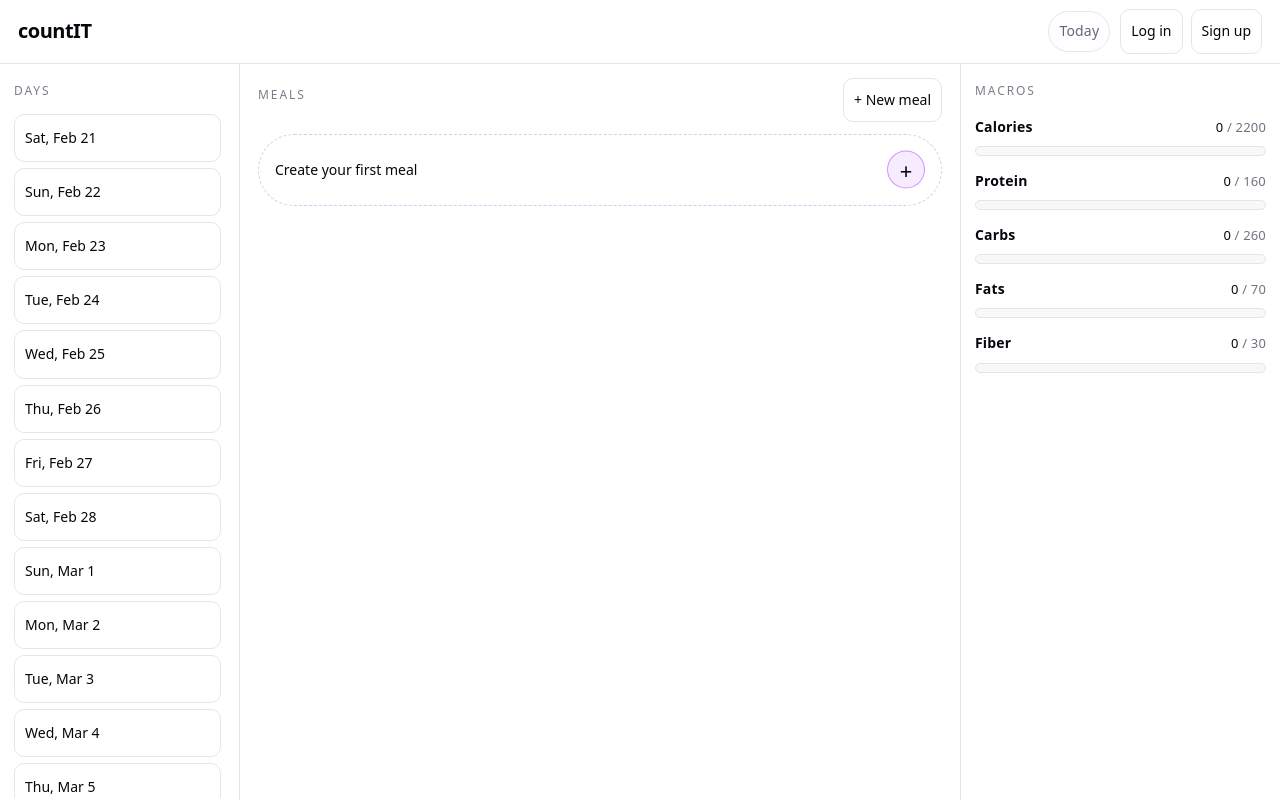
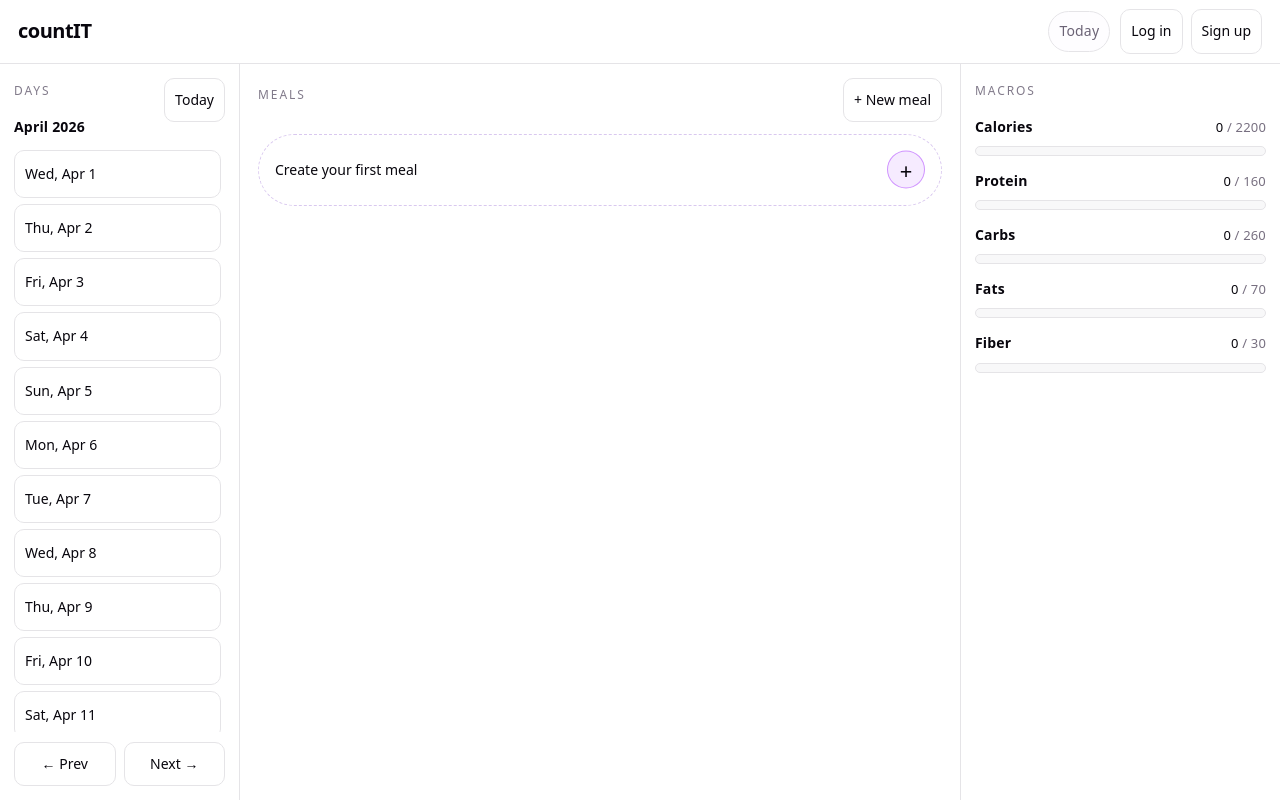
Before and after one commit to maksymiliankoscielniak/countIT, a React (Vite) app in the folder frontend/: page / in a window 1280 px wide. Built offline with nearby package versions, Linux system fonts and the light colour scheme.

Commit message:
QoL changes.

```diff
--- a/frontend/src/App.css
+++ b/frontend/src/App.css
@@ -94,7 +94,10 @@
   grid-area: left;
   border-right: 1px solid var(--border);
   padding: 14px;
-  overflow: auto;
+  overflow: hidden;
+  display: flex;
+  flex-direction: column;
+  min-height: 0;
 }
 
 .right {
@@ -122,9 +125,36 @@
   display: flex;
   flex-direction: column;
   gap: 6px;
-  max-height: calc(100svh - 64px - 14px - 14px - 24px);
+  flex: 1 1 auto;
+  min-height: 0;
   overflow: auto;
   padding-right: 4px;
+}
+
+.daysHeader {
+  display: flex;
+  align-items: flex-start;
+  justify-content: space-between;
+  gap: 12px;
+  margin-bottom: 10px;
+}
+
+.monthTitle {
+  color: var(--text-h);
+  font-size: 14px;
+  font-weight: 650;
+  margin-top: 2px;
+}
+
+.daysFooter {
+  display: flex;
+  gap: 8px;
+  margin-top: 10px;
+}
+
+.daysFooter .ghostButton {
+  flex: 1 1 0;
+  justify-content: center;
 }
 
 .dayItem {
@@ -263,10 +293,60 @@
   color: var(--text-h);
 }
 
-.dragHint {
-  font-size: 16px;
-  opacity: 0.55;
+.mealNameButton {
+  border: 0;
+  background: transparent;
+  padding: 6px 8px;
+  margin: -6px -8px;
+  border-radius: 10px;
+  cursor: text;
+  color: var(--text-h);
+  font: inherit;
+  font-weight: 650;
+  text-align: left;
+}
+
+.mealNameButton:hover {
+  background: color-mix(in oklab, var(--bg) 80%, var(--border));
+}
+
+.mealNameInput {
+  width: min(320px, 45vw);
+  font: inherit;
+  font-weight: 650;
+  font-size: 14px;
+  padding: 8px 10px;
+  border-radius: 12px;
+  border: 1px solid var(--border);
+  background: color-mix(in oklab, var(--bg) 92%, transparent);
+  color: var(--text-h);
+  outline: none;
+}
+
+.mealNameInput:focus {
+  border-color: color-mix(in oklab, var(--accent) 55%, var(--border));
+  box-shadow: 0 0 0 3px color-mix(in oklab, var(--accent-bg) 70%, transparent);
+}
+
+.dragHandle {
+  width: 34px;
+  height: 34px;
+  border-radius: 10px;
+  border: 1px solid var(--border);
+  background: color-mix(in oklab, var(--bg) 92%, transparent);
+  cursor: grab;
+  color: var(--text-h);
+  opacity: 0.7;
+  display: grid;
+  place-items: center;
+  padding: 0;
+  touch-action: none;
   user-select: none;
+  line-height: 1;
+}
+
+.dragHandle:active {
+  cursor: grabbing;
 }
 
 .mealActions {
@@ -674,6 +754,10 @@
     display: grid;
   }
 
+  .dayLabel {
+    display: none;
+  }
+
   .productRow {
     grid-template-columns: 1fr auto;
     grid-template-rows: auto auto;
--- a/frontend/src/App.tsx
+++ b/frontend/src/App.tsx
@@ -16,6 +16,8 @@ type Meal = {
   products: Product[]
   isSearching?: boolean
   searchQuery?: string
+  isRenaming?: boolean
+  renameDraft?: string
 }
 
 type DayState = {
@@ -72,12 +74,6 @@ function toISODateKey(d: Date) {
   return `${d.getFullYear()}-${pad2(d.getMonth() + 1)}-${pad2(d.getDate())}`
 }
 
-function addDays(dateKey: string, deltaDays: number) {
-  const d = new Date(`${dateKey}T00:00:00`)
-  d.setDate(d.getDate() + deltaDays)
-  return toISODateKey(d)
-}
-
 function formatDayLabel(dateKey: string) {
   const d = new Date(`${dateKey}T00:00:00`)
   return d.toLocaleDateString(undefined, { weekday: 'short', month: 'short', day: 'numeric' })
@@ -86,6 +82,36 @@ function formatDayLabel(dateKey: string) {
 function weekdayLetter(dateKey: string) {
   const d = new Date(`${dateKey}T00:00:00`)
   return d.toLocaleDateString(undefined, { weekday: 'short' }).slice(0, 1).toUpperCase()
+}
+
+function monthKey(dateKey: string) {
+  return dateKey.slice(0, 7) // YYYY-MM
+}
+
+function monthLabel(dateKeyOrMonthKey: string) {
+  const key = dateKeyOrMonthKey.length === 7 ? `${dateKeyOrMonthKey}-01` : dateKeyOrMonthKey
+  const d = new Date(`${key}T00:00:00`)
+  return d.toLocaleDateString(undefined, { month: 'long', year: 'numeric' })
+}
+
+function daysInMonth(month: string) {
+  const first = new Date(`${month}-01T00:00:00`)
+  const last = new Date(first)
+  last.setMonth(first.getMonth() + 1)
+  last.setDate(0)
+  const out: string[] = []
+  for (let day = 1; day <= last.getDate(); day++) {
+    const d = new Date(first)
+    d.setDate(day)
+    out.push(toISODateKey(d))
+  }
+  return out
+}
+
+function addMonths(monthKeyStr: string, delta: number) {
+  const d = new Date(`${monthKeyStr}-01T00:00:00`)
+  d.setMonth(d.getMonth() + delta)
+  return `${d.getFullYear()}-${pad2(d.getMonth() + 1)}`
 }
 
 function uid(prefix = 'id') {
@@ -117,12 +143,7 @@ export default function App() {
   const dragMealIdRef = useRef<string | null>(null)
   const [dragMealId, setDragMealId] = useState<string | null>(null)
   const [dropTarget, setDropTarget] = useState<{ mealId: string; position: 'before' | 'after' } | null>(null)
-  const dayListRef = useRef<HTMLDivElement | null>(null)
-
-  const [daysRange, setDaysRange] = useState<{ start: string; end: string }>(() => ({
-    start: addDays(todayKey, -60),
-    end: addDays(todayKey, 60),
-  }))
+  const [activeMonth, setActiveMonth] = useState(() => monthKey(todayKey))
 
   const [isDaysOpenMobile, setIsDaysOpenMobile] = useState(false)
 
@@ -162,15 +183,7 @@ export default function App() {
     else localStorage.removeItem('countit_session')
   }, [session])
 
-  const days = useMemo(() => {
-    const out: string[] = []
-    let cur = daysRange.start
-    while (cur <= daysRange.end) {
-      out.push(cur)
-      cur = addDays(cur, 1)
-    }
-    return out
-  }, [daysRange])
+  const days = useMemo(() => daysInMonth(activeMonth), [activeMonth])
 
   const currentMeals = useMemo(() => dayData[selectedDayKey]?.meals ?? [], [dayData, selectedDayKey])
 
@@ -195,7 +208,15 @@ export default function App() {
 
   function addMeal() {
     const n = currentMeals.length + 1
-    const meal: Meal = { id: uid('meal'), name: `Meal ${n}`, products: [], isSearching: false, searchQuery: '' }
+    const meal: Meal = {
+      id: uid('meal'),
+      name: `Meal ${n}`,
+      products: [],
+      isSearching: false,
+      searchQuery: '',
+      isRenaming: false,
+      renameDraft: '',
+    }
     setMeals([...currentMeals, meal])
   }
 
@@ -220,6 +241,32 @@ export default function App() {
         m.id === mealId ? { ...m, isSearching: true, searchQuery: m.searchQuery ?? '' } : { ...m, isSearching: false },
       ),
     )
+  }
+
+  function beginRename(mealId: string) {
+    setMeals(
+      currentMeals.map((m) =>
+        m.id === mealId ? { ...m, isRenaming: true, renameDraft: m.name } : { ...m, isRenaming: false },
+      ),
+    )
+  }
+
+  function setRenameDraft(mealId: string, value: string) {
+    setMeals(currentMeals.map((m) => (m.id === mealId ? { ...m, renameDraft: value } : m)))
+  }
+
+  function commitRename(mealId: string) {
+    setMeals(
+      currentMeals.map((m) => {
+        if (m.id !== mealId) return m
+        const nextName = (m.renameDraft ?? '').trim()
+        return { ...m, name: nextName.length ? nextName : m.name, isRenaming: false }
+      }),
+    )
+  }
+
+  function cancelRename(mealId: string) {
+    setMeals(currentMeals.map((m) => (m.id === mealId ? { ...m, isRenaming: false } : m)))
   }
 
   function closeSearch(mealId: string) {
@@ -271,6 +318,39 @@ export default function App() {
     insertAt = clamp(insertAt, 0, next.length)
     next.splice(insertAt, 0, item)
     setMeals(next)
+  }
+
+  function beginPointerReorder(e: React.PointerEvent, mealId: string) {
+    // Mobile Safari doesn't support HTML5 drag well; use pointer-based reorder.
+    e.preventDefault()
+    dragMealIdRef.current = mealId
+    setDragMealId(mealId)
+    setDropTarget(null)
+    ;(e.currentTarget as HTMLElement).setPointerCapture(e.pointerId)
+  }
+
+  function updatePointerReorder(e: React.PointerEvent) {
+    const from = dragMealIdRef.current
+    if (!from) return
+    const els = document.elementsFromPoint(e.clientX, e.clientY) as HTMLElement[]
+    const mealEl = els.find((el) => el.dataset && 'mealId' in el.dataset) as HTMLElement | undefined
+    const targetId = mealEl?.dataset.mealId
+    if (!targetId || targetId === from) {
+      setDropTarget(null)
+      return
+    }
+    const rect = mealEl.getBoundingClientRect()
+    const y = e.clientY - rect.top
+    const position: 'before' | 'after' = y < rect.height / 2 ? 'before' : 'after'
+    setDropTarget({ mealId: targetId, position })
+  }
+
+  function endPointerReorder() {
+    const from = dragMealIdRef.current
+    dragMealIdRef.current = null
+    if (from && dropTarget) reorderMealsAt(from, dropTarget.mealId, dropTarget.position)
+    setDragMealId(null)
+    setDropTarget(null)
   }
 
   const currentUser = useMemo(() => {
@@ -332,18 +412,6 @@ export default function App() {
     setIsAuthOpen(false)
   }
 
-  function onDaysScroll() {
-    const el = dayListRef.current
-    if (!el) return
-    const nearTop = el.scrollTop < 120
-    const nearBottom = el.scrollHeight - (el.scrollTop + el.clientHeight) < 120
-    if (nearTop) {
-      setDaysRange((r) => ({ ...r, start: addDays(r.start, -90) }))
-    } else if (nearBottom) {
-      setDaysRange((r) => ({ ...r, end: addDays(r.end, 90) }))
-    }
-  }
-
   return (
     <div className="app">
       <header className="topbar">
@@ -374,8 +442,27 @@ export default function App() {
       </header>
 
       <aside className={`left ${isDaysOpenMobile ? 'openMobile' : ''}`}>
-        <div className="panelTitle">Days</div>
-        <div className="dayList" role="listbox" aria-label="Days" ref={dayListRef} onScroll={onDaysScroll}>
+        <div className="daysHeader">
+          <div>
+            <div className="panelTitle">Days</div>
+            <div className="monthTitle">{monthLabel(activeMonth)}</div>
+          </div>
+          <button
+            className="ghostButton"
+            type="button"
+            onClick={() => {
+              setActiveMonth(monthKey(todayKey))
+              ensureDay(todayKey)
+              setSelectedDayKey(todayKey)
+              setIsDaysOpenMobile(false)
+            }}
+            title="Go to today"
+          >
+            Today
+          </button>
+        </div>
+
+        <div className="dayList" role="listbox" aria-label="Days">
           {days.map((key) => {
             const isActive = key === selectedDayKey
             const label = key === todayKey ? `Today · ${formatDayLabel(key)}` : formatDayLabel(key)
@@ -386,6 +473,7 @@ export default function App() {
                 onClick={() => {
                   ensureDay(key)
                   setSelectedDayKey(key)
+                  setActiveMonth(monthKey(key))
                   setIsDaysOpenMobile(false)
                 }}
                 role="option"
@@ -398,6 +486,15 @@ export default function App() {
               </button>
             )
           })}
+        </div>
+
+        <div className="daysFooter">
+          <button className="ghostButton" type="button" onClick={() => setActiveMonth((m) => addMonths(m, -1))}>
+            ← Prev
+          </button>
+          <button className="ghostButton" type="button" onClick={() => setActiveMonth((m) => addMonths(m, 1))}>
+            Next →
+          </button>
         </div>
       </aside>
 
@@ -432,6 +529,7 @@ export default function App() {
               <section
                 key={meal.id}
                 className={`mealCard ${dragMealId === meal.id ? 'dragging' : ''}`}
+                data-meal-id={meal.id}
                 draggable
                 onDragStart={() => {
                   dragMealIdRef.current = meal.id
@@ -459,16 +557,42 @@ export default function App() {
                   setDragMealId(null)
                   setDropTarget(null)
                 }}
+                onPointerMove={updatePointerReorder}
+                onPointerUp={endPointerReorder}
+                onPointerCancel={endPointerReorder}
               >
                 {dropTarget?.mealId === meal.id ? (
                   <div className={`dropIndicator ${dropTarget.position}`} aria-hidden="true" />
                 ) : null}
                 <div className="mealHeader">
                   <div className="mealTitle">
-                    <span className="dragHint" title="Drag to reorder" aria-hidden="true">
+                    <button
+                      className="dragHandle"
+                      type="button"
+                      title="Drag to reorder"
+                      aria-label="Reorder meal"
+                      onPointerDown={(e) => beginPointerReorder(e, meal.id)}
+                    >
                       ⋮⋮
-                    </span>
-                    <span>{meal.name}</span>
+                    </button>
+                    {meal.isRenaming ? (
+                      <input
+                        className="mealNameInput"
+                        value={meal.renameDraft ?? ''}
+                        onChange={(e) => setRenameDraft(meal.id, e.target.value)}
+                        onBlur={() => commitRename(meal.id)}
+                        onKeyDown={(e) => {
+                          if (e.key === 'Enter') commitRename(meal.id)
+                          if (e.key === 'Escape') cancelRename(meal.id)
+                        }}
+                        autoFocus
+                        aria-label="Meal name"
+                      />
+                    ) : (
+                      <button className="mealNameButton" type="button" onClick={() => beginRename(meal.id)} title="Rename meal">
+                        {meal.name}
+                      </button>
+                    )}
                   </div>
                   <div className="mealActions">
                     <button className="iconButton" type="button" onClick={() => moveMeal(meal.id, -1)} title="Move up">
```
